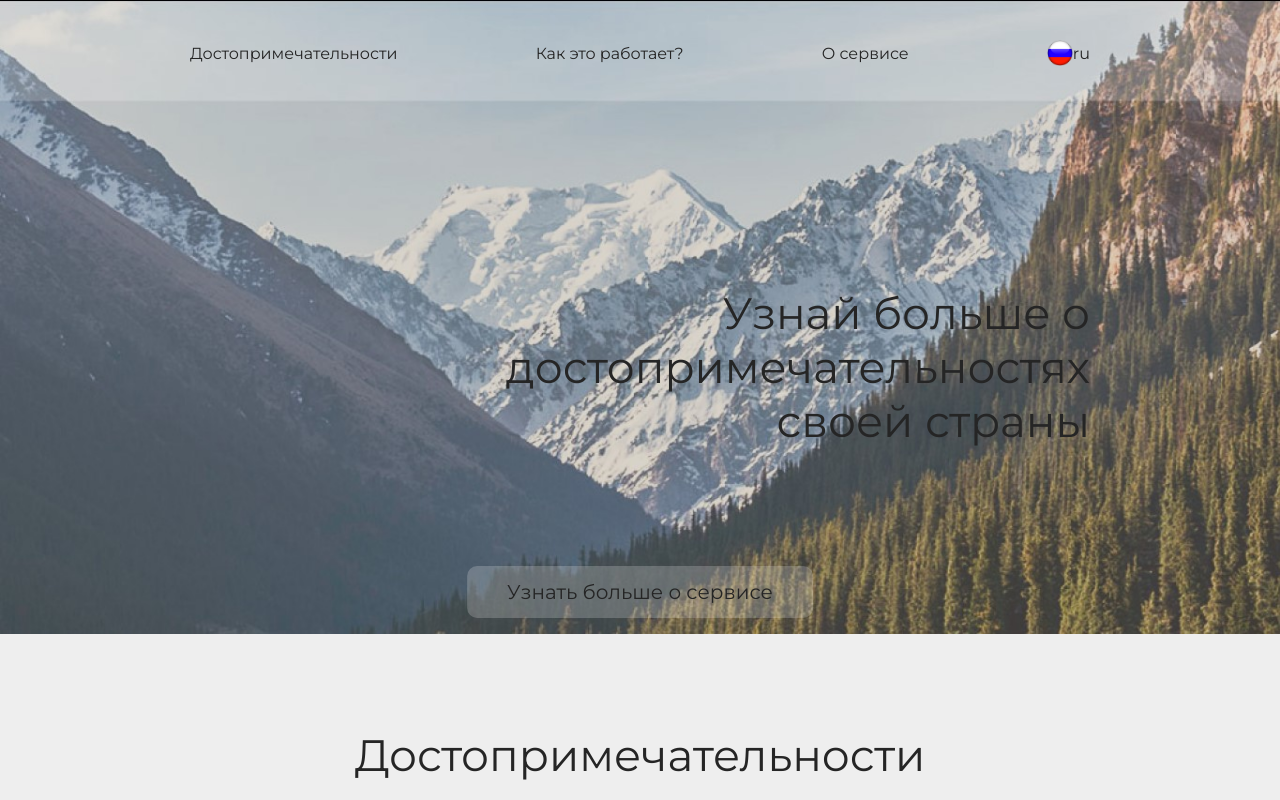
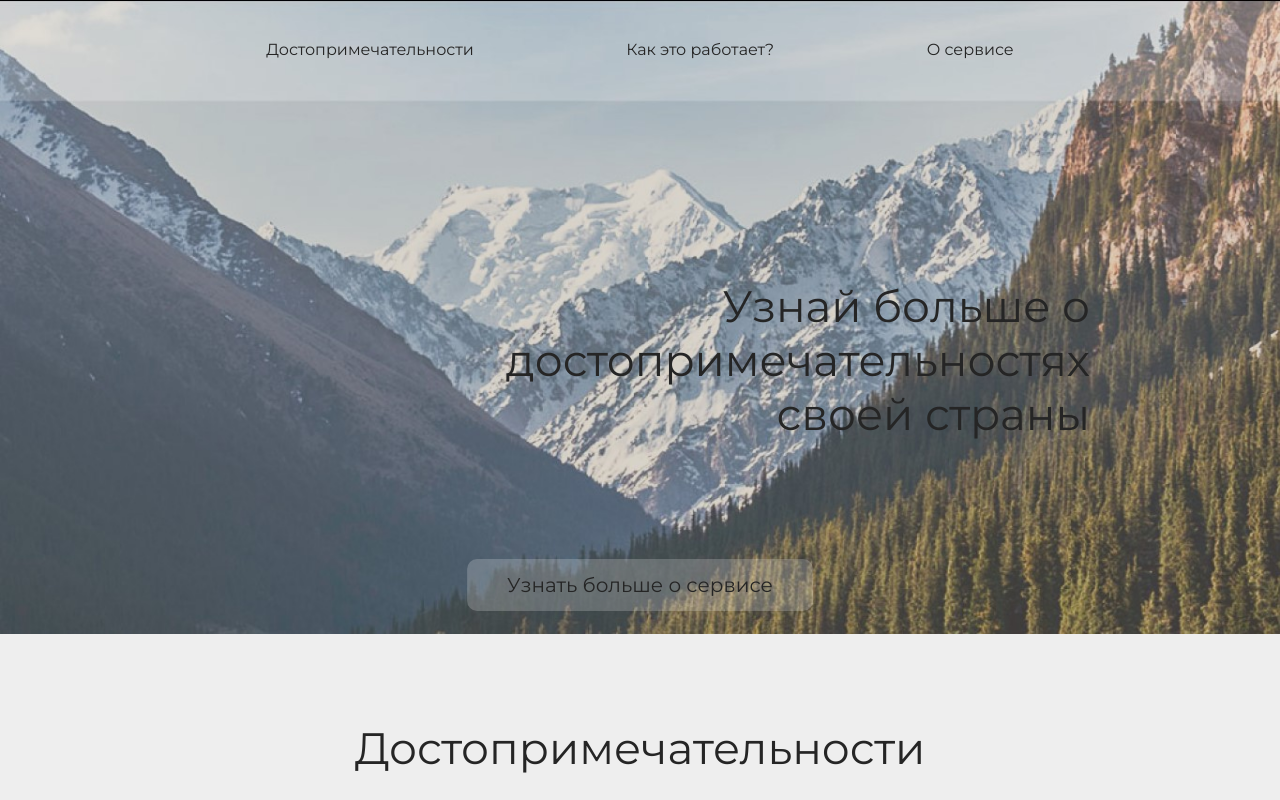
Before and after one commit to ErmekZhumagulov/course-project, a plain HTML site: page index.html in a window 1280 px wide. Shown: the top 800 px of the page. Drawn offline with Linux system fonts and the light colour scheme.

Commit message:
site without search and language switch btns

```diff
--- a/index.html
+++ b/index.html
@@ -22,12 +22,6 @@
                     </li>
                     <li>
                         <a href="#" class="nav-btn nav-btn--change">О сервисе</a>
-                    </li>
-                    <li>
-                        <div class="ulul">
-                            <img src="images/ru.png" alt="ru" width="26px">
-                            <a href="#" class="nav-btn nav-btn--change">ru</a>
-                        </div>
                     </li>
                 </ul>
             </nav>
--- a/style.css
+++ b/style.css
@@ -41,17 +41,7 @@ ul {
     padding: 0;
     margin: 0;
     align-items: center;
-    justify-content: space-between;
-}
-
-.ulul {
-    width: 100%;
-    height: 100%;
-    display: flex;
-    padding: 0;
-    margin: 0;
-    align-items: center;
-    justify-content: center;
+    justify-content: space-around;
 }
 
 li {
```
